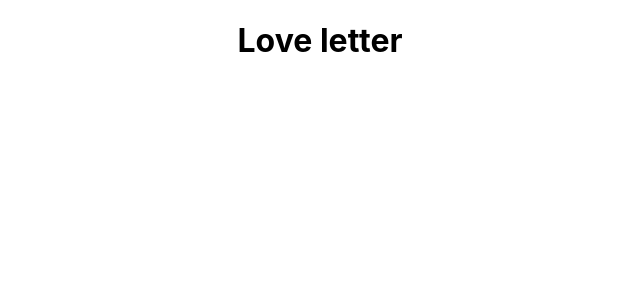
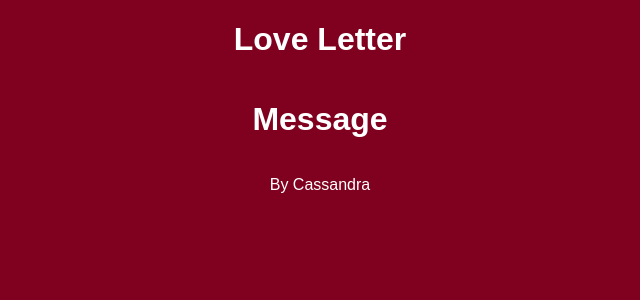
Before and after one commit to cassichan/love-letter-react, a React (Create React App) app: page / in a window 1280 px wide. Shown: the top 300 px of the page, without its empty margins (320-960 px from the left). Built offline with nearby package versions, Linux system fonts and the light colour scheme.

Commit message:
created dummy header, letter, and footer components. cleaned up app.css

```diff
--- a/src/App.css
+++ b/src/App.css
@@ -1,38 +1,9 @@
 .App {
   text-align: center;
-}
-
-.App-logo {
-  height: 40vmin;
-  pointer-events: none;
-}
-
-@media (prefers-reduced-motion: no-preference) {
-  .App-logo {
-    animation: App-logo-spin infinite 20s linear;
-  }
-}
-
-.App-header {
-  background-color: #282c34;
+  font-family: "Varela Round", "Quicksand", sans-serif;
+  background-color: #800020;
+  color: white;
   min-height: 100vh;
   display: flex;
   flex-direction: column;
-  align-items: center;
-  justify-content: center;
-  font-size: calc(10px + 2vmin);
-  color: white;
 }
-
-.App-link {
-  color: #61dafb;
-}
-
-@keyframes App-logo-spin {
-  from {
-    transform: rotate(0deg);
-  }
-  to {
-    transform: rotate(360deg);
-  }
-}
--- a/src/App.js
+++ b/src/App.js
@@ -1,9 +1,14 @@
+import Header from './components/Header';
+import Letter from './components/Letter';
+import Footer from './components/Footer';
 import './App.css';
 
 function App() {
   return (
     <div className="App">
-      <h1> Love letter </h1>
+      <Header/>
+      <Letter/>
+      <Footer/>
     </div>
   );
 }
--- /dev/null
+++ b/src/components/Footer.jsx
@@ -0,0 +1,5 @@
+export default function Footer () {
+    return (
+        <p>By Cassandra</p>
+    )
+}
--- /dev/null
+++ b/src/components/Header.jsx
@@ -0,0 +1,3 @@
+export default function Header() {
+  return <h1>Love Letter</h1>;
+}
--- /dev/null
+++ b/src/components/Letter.jsx
@@ -0,0 +1,3 @@
+export default function Letter() {
+  return <h1>Message</h1>;
+}
```
Also changed, not shown: src/styles/header.css (added).
